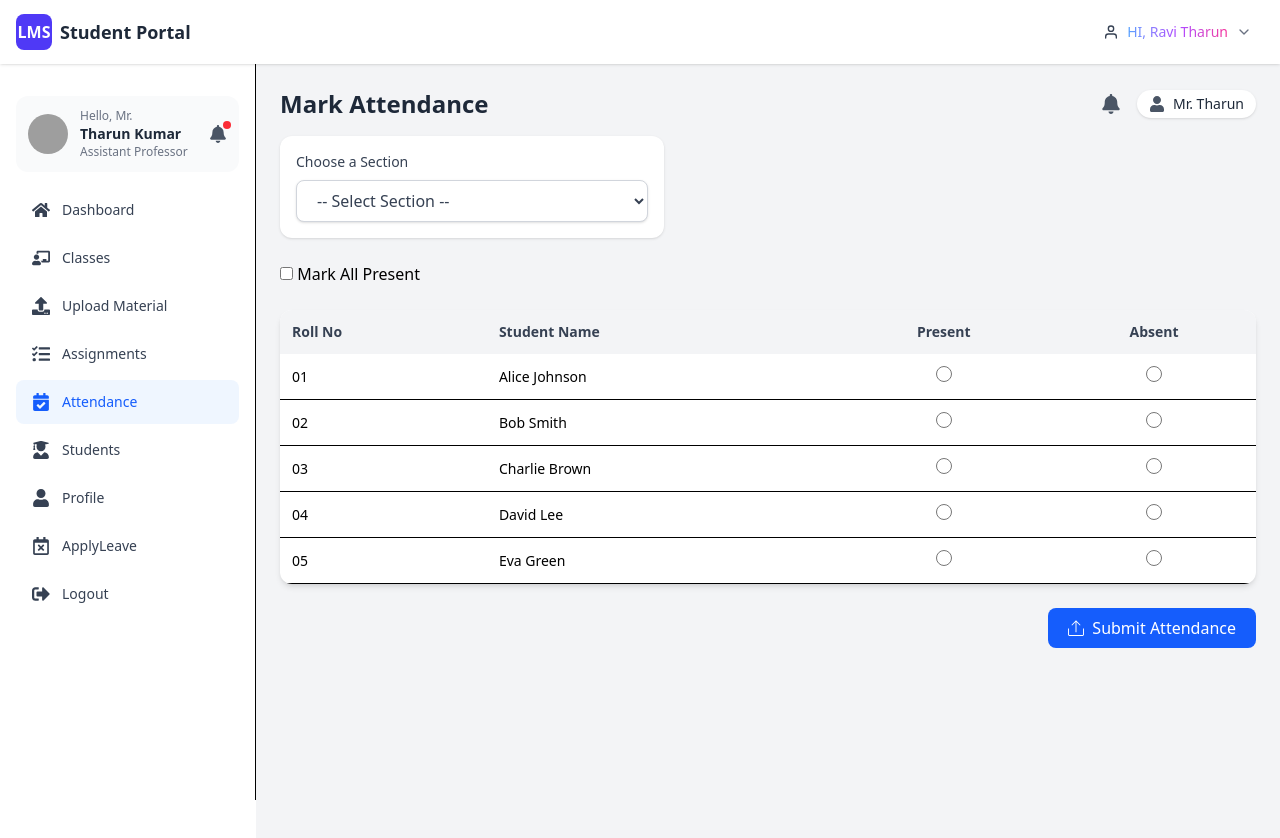
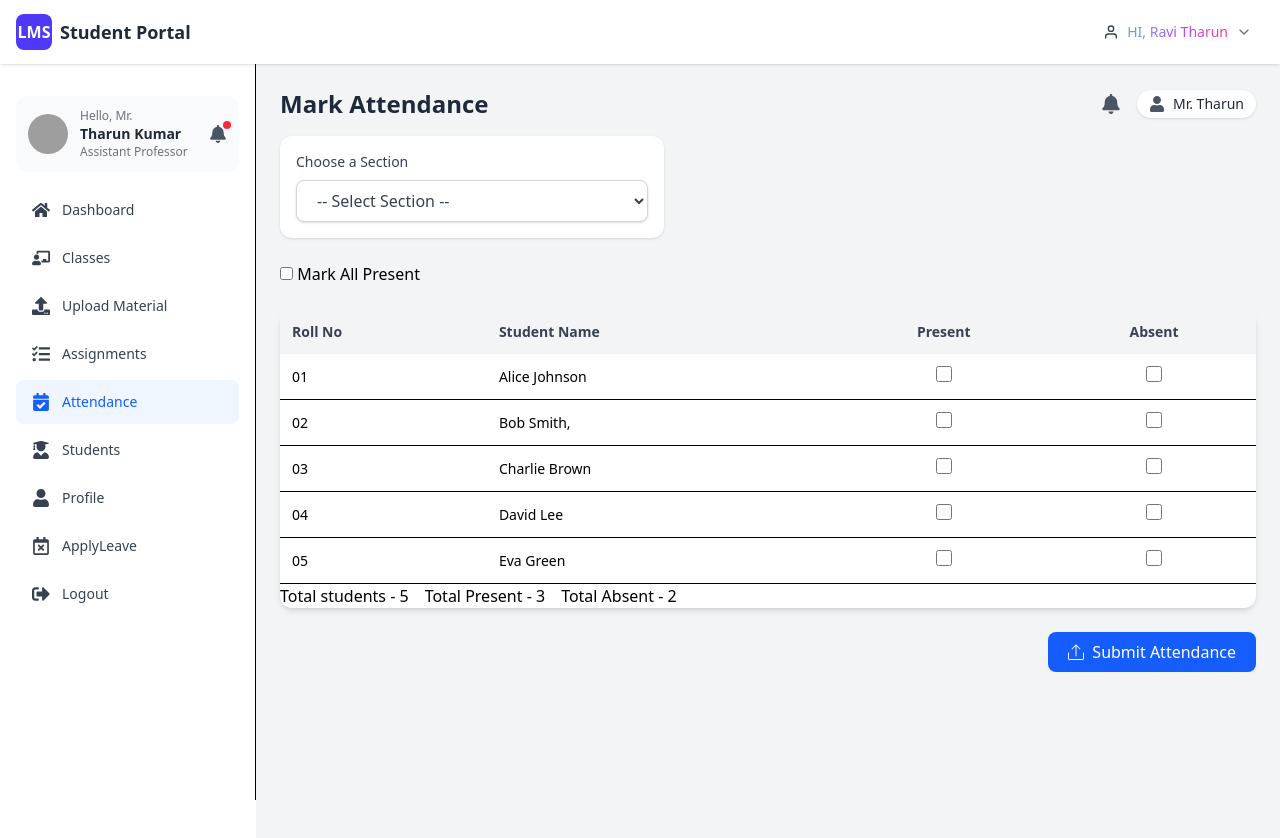
Before and after one commit to ravitharun/edu-lms-mern, a React (Vite) app in the folder UI/: page /attendance in a window 1280 px wide. Shown: the top 838 px of the page. Built offline with nearby package versions, Linux system fonts and the light colour scheme; grey boxes are pictures that could not be loaded.

Commit message:
adding the attandance total present ,ab,strength per class:

```diff
--- a/UI/src/Pages/AdminPages/MArkAttandance.jsx
+++ b/UI/src/Pages/AdminPages/MArkAttandance.jsx
@@ -1,19 +1,21 @@
-import React, { useState } from "react";
+import React, { useEffect, useState } from "react";
 import { FaBell, FaUser } from "react-icons/fa";
 import { TfiExport } from "react-icons/tfi";
 import App from "../../App";
 
 function MarkAttendance() {
   const [showNotifications, setShowNotifications] = useState(false);
+  const [HandelAttandance, setHandelAttandance] = useState(false);
 
   // Sample data for students
   const students = [
-        { roll: "01", name: "Alice Johnson" },
-        { roll: "02", name: "Bob Smith" },
-        { roll: "03", name: "Charlie Brown" },
-        { roll: "04", name: "David Lee" },
-        { roll: "05", name: "Eva Green" },
+    { roll: "01", name: "Alice Johnson", ischeck: true },
+    { roll: "02", name: "Bob Smith,", ischeck: false },
+    { roll: "03", name: "Charlie Brown", ischeck: true },
+    { roll: "04", name: "David Lee", ischeck: false },
+    { roll: "05", name: "Eva Green", ischeck: true },
   ];
+
   const Class = [
     {
       className: "B.tech",
@@ -29,13 +31,35 @@ function MarkAttendance() {
       section: "b"
     }
   ]
+  const [count, setcount] = useState(0);
+  // handel Attandce count
+  let [Varcount, setcountvar] = useState()
+  let [Absent, setAbsent] = useState()
+  useEffect(() => {
+    const useHandelCount = () => {
+      let counttrue = students.filter((st) => st.ischeck == true)
+      setcountvar(counttrue.length)
+    }
+    useHandelCount()
+  }, [])
+
+
+
+
+
+
+  // handelSubmit
+  const HandelSubmit = () => {
+    console.log("handelSubmit")
+  }
+
   return (
     <>
       <App></App>
       <div className="md:ml-64 p-6 min-h-screen bg-gray-100 space-y-6">
         {/* ================= HEADER ================= */}
         <div className="flex justify-between items-center mb-4">
-    <h1 className="text-2xl font-semibold text-gray-800">Mark Attendance</h1>
+          <h1 className="text-2xl font-semibold text-gray-800">Mark Attendance </h1>
           <div className="flex items-center gap-4">
             <FaBell
               className="text-xl text-gray-600 cursor-pointer"
@@ -78,7 +102,7 @@ function MarkAttendance() {
 
         {/* ================= ATTENDANCE TABLE ================= */}
         <div>
-    <input type="checkbox" />
+          <input type="checkbox" onClick={() => setHandelAttandance((prev) => !prev)} />
           <label htmlFor=""> Mark All Present</label>
         </div>
         <div className="bg-white shadow-md rounded-xl overflow-x-auto">
@@ -97,25 +121,32 @@ function MarkAttendance() {
                   <td className="p-3 font-medium">{student.roll}</td>
                   <td className="p-3">{student.name}</td>
                   <td className="p-3 text-center">
-              <input type="radio" name="w2" className="w-4 h-4 text-green-500" />
+                    <input type="checkbox" name="w2"
+                      className="w-4 h-4  text-green-500" />
                   </td>
                   <td className="p-3 text-center">
-              <input type="radio"  name="w2"className="w-4 h-4 text-red-500" />
+                    <input type="checkbox" name="w2" className="w-4 h-4 text-red-500"  />
                   </td>
                 </tr>
               ))}
             </tbody>
           </table>
+
+          <div className="flex gap-4 ">
+            <div>Total students - {students.length}</div>
+            <div>Total Present - {Varcount}</div>
+            <div>Total Absent - {students.length - Varcount}</div>
           </div>
-
+        </div>
         {/* ================= ACTION BUTTON ================= */}
         <div className="flex justify-end mt-4">
-    <button className="flex items-center gap-2 px-5 py-2 bg-blue-600 text-white rounded-lg hover:bg-blue-700">
+          <button className="flex items-center gap-2 px-5 py-2 bg-blue-600 text-white rounded-lg hover:bg-blue-700" onClick={HandelSubmit}>
             <TfiExport />
             Submit Attendance
           </button>
         </div>
       </div>
+
 
     </>
 
```
Lines whose indentation alone changed are shown as unchanged.
